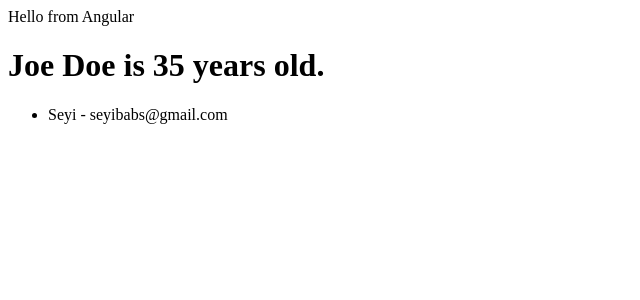
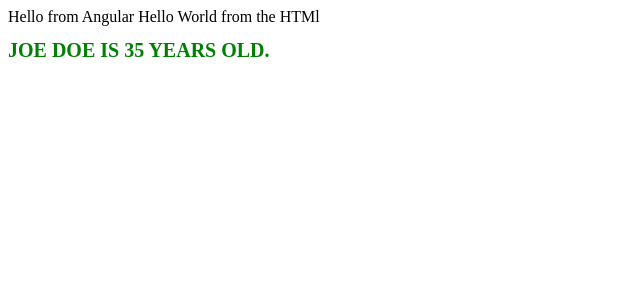
Before and after one commit to babarindeos/angularapp, an Angular app: page / in a window 1280 px wide. Shown: the top 300 px of the page, without its empty margins (0-640 px from the left). Built offline with nearby package versions, Linux system fonts and the light colour scheme.

Commit message:
templating intro

```diff
--- a/src/app/app.module.ts
+++ b/src/app/app.module.ts
@@ -3,8 +3,9 @@ import { BrowserModule } from '@angular/platform-browser';
 
 import { AppRoutingModule } from './app-routing.module';
 import { AppComponent } from './app.component';
+import { SandboxComponent } from './components/sandbox/sandbox.component';
 
-import { SandboxComponent } from './components/sandbox.component';
+
 
 @NgModule({
   declarations: [
--- a/src/app/components/sandbox.component.ts
+++ /dev/null
@@ -1,51 +0,0 @@
-import { Component } from '@angular/core';
-import { Customer } from './Customer';
-
-@Component({
-    selector: 'sandbox',
-    template: `<h1>{{ name }} is {{ age }} years old.</h1>
-    <ul>
-        <li> {{ customer.name }} -  {{ customer.email }}</li>
-    </ul>
-
-    `
-})
-
-export class SandboxComponent{
-
-    name: string = "Joe Doe";
-    age: number = 35;
-
-    //customer: { id: number, name: string, email: string };
-    customer: Customer;
-
-    customers: Customer[];
-
-    constructor(){
-        this.customer = {
-            id: 1,
-            name: 'Seyi',
-            email: 'seyibabs@gmail.com',
-        };
-
-        this.customers = [
-            {
-                id: 1,
-                name: 'Seyi',
-                email: 'seyibabs@gmail.com',
-            },
-            {
-                id: 2,
-                name: 'Brad',
-                email: 'brad@gmail.com',
-            },
-            {
-                id: 3,
-                name: 'Kings',
-                email: 'Kings@gmail.com',
-            }
-        ];
-    }
-
-
-}
--- /dev/null
+++ b/src/app/components/sandbox/sandbox.component.css
@@ -0,0 +1,5 @@
+.special{
+    color: green;
+    text-transform: uppercase;
+    font-size: 20px;
+}
--- /dev/null
+++ b/src/app/components/sandbox/sandbox.component.html
@@ -0,0 +1,2 @@
+Hello World from the HTMl
+<h1 class="special">{{ name }} is {{ age }} years old.</h1>
--- /dev/null
+++ b/src/app/components/sandbox/sandbox.component.ts
@@ -0,0 +1,30 @@
+import { UpperCasePipe } from '@angular/common';
+import { Component } from '@angular/core';
+
+
+@Component({
+    selector: 'sandbox',
+    templateUrl: './sandbox.component.html',
+    styleUrls: ['sandbox.component.css']
+    /*styles:[`
+        .special{
+            color: green;
+            text-transform: uppercase;
+            font-size: 20px;
+        }
+   `]*/
+})
+
+export class SandboxComponent{
+
+    name: string = "Joe Doe";
+    age: number = 35;
+
+
+    constructor(){
+
+
+    }
+
+
+}
```
Also changed, not shown: src/app/components/sandbox/Customer.ts (renamed from src/app/components/Customer.ts).
